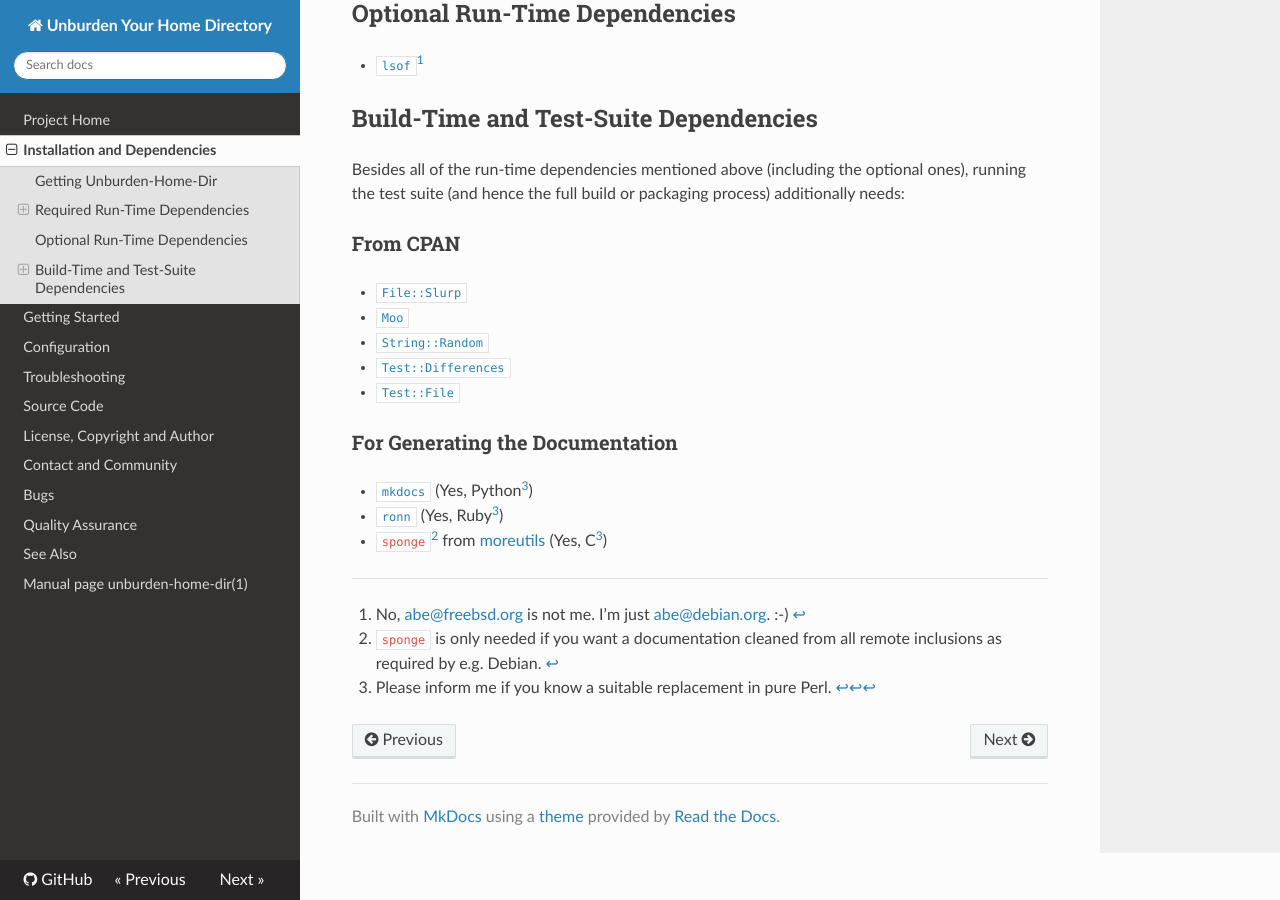
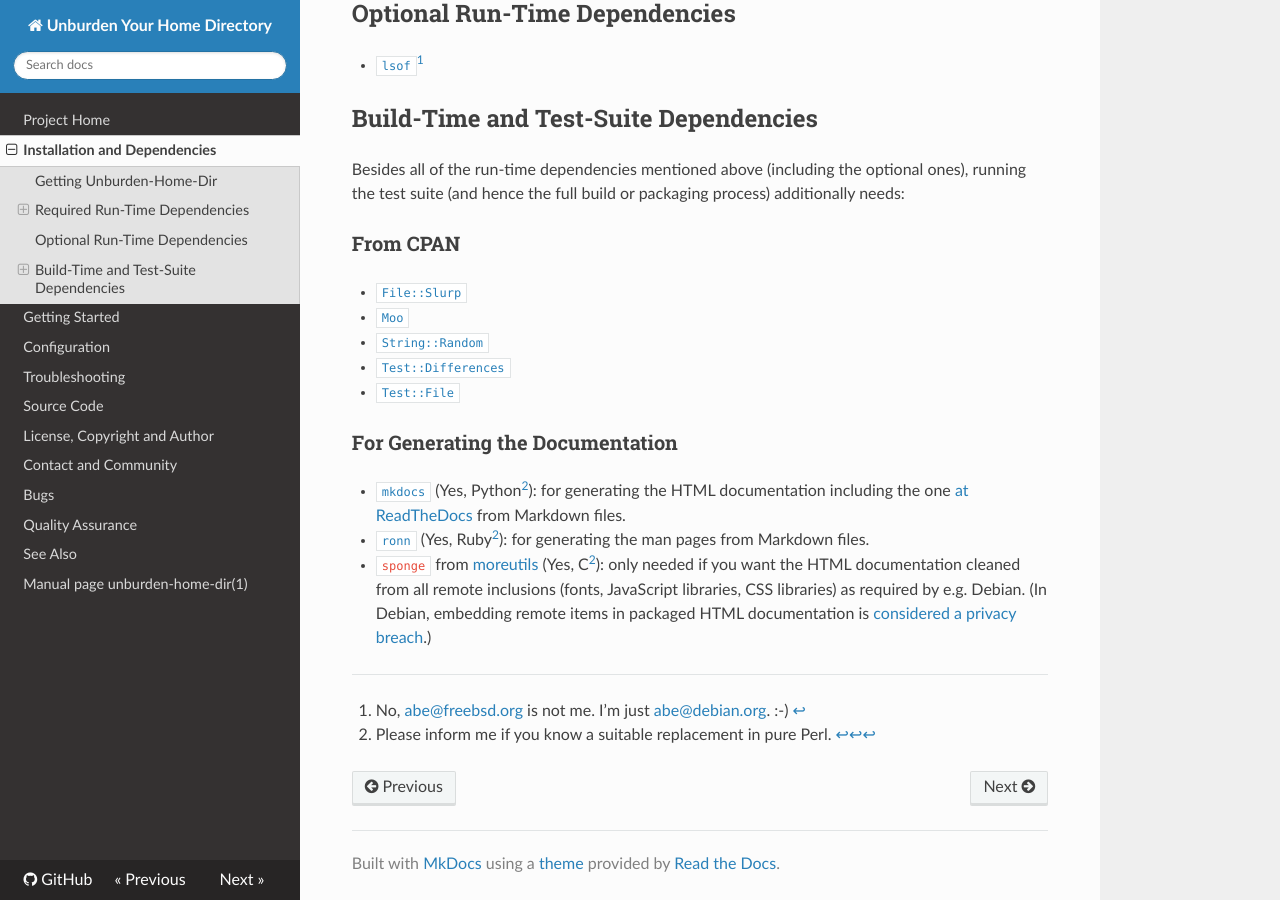
Before and after one commit to xtaran/unburden-home-dir, an MkDocs documentation site: the page built from docs/installation.md, in a window 1280 px wide and 900 px high, scrolled down 962 px. Built offline with MkDocs 1.6.1, drawn with Linux system fonts in a browser that asks for light colours; nearby versions of some CDN libraries; old or Windows-style settings are respelled for this version of MkDocs.

Commit message:
Explain which documentation building dependency is for what

```diff
--- a/docs/installation.md
+++ b/docs/installation.md
@@ -64,11 +64,22 @@ or packaging process) additionally needs:
 
 ### For Generating the Documentation
 
-* [`mkdocs`](https://mkdocs.org/) (Yes, Python[^3])
-* [`ronn`](https://rtomayko.github.io/ronn/) (Yes, Ruby[^3])
-* `sponge`[^2] from [moreutils](http://joeyh.name/code/moreutils/) (Yes, C[^3])
+* [`mkdocs`](https://mkdocs.org/) (Yes, Python[^2]): for generating
+  the HTML documentation including the one
+  [at ReadTheDocs](http://unburden-home-dir.readthedocs.org/) from
+  Markdown files.
+
+* [`ronn`](https://rtomayko.github.io/ronn/) (Yes, Ruby[^2]): for
+  generating the man pages from Markdown files.
+
+* `sponge` from [moreutils](http://joeyh.name/code/moreutils/) (Yes,
+  C[^2]): only needed if you want the HTML documentation cleaned from
+  all remote inclusions (fonts, JavaScript libraries, CSS libraries)
+  as required by e.g. Debian. (In Debian, embedding remote items in
+  packaged HTML documentation is
+  [considered a privacy breach](https://lintian.debian.org/tags/privacy-breach-generic.html).)
+
+
 
 [^1]: No, <abe@freebsd.org> is not me. I'm just <abe@debian.org>. :-)
-[^2]: `sponge` is only needed if you want a documentation cleaned
-  from all remote inclusions as required by e.g. Debian.
-[^3]: Please inform me if you know a suitable replacement in pure Perl.
+[^2]: Please inform me if you know a suitable replacement in pure Perl.
```
